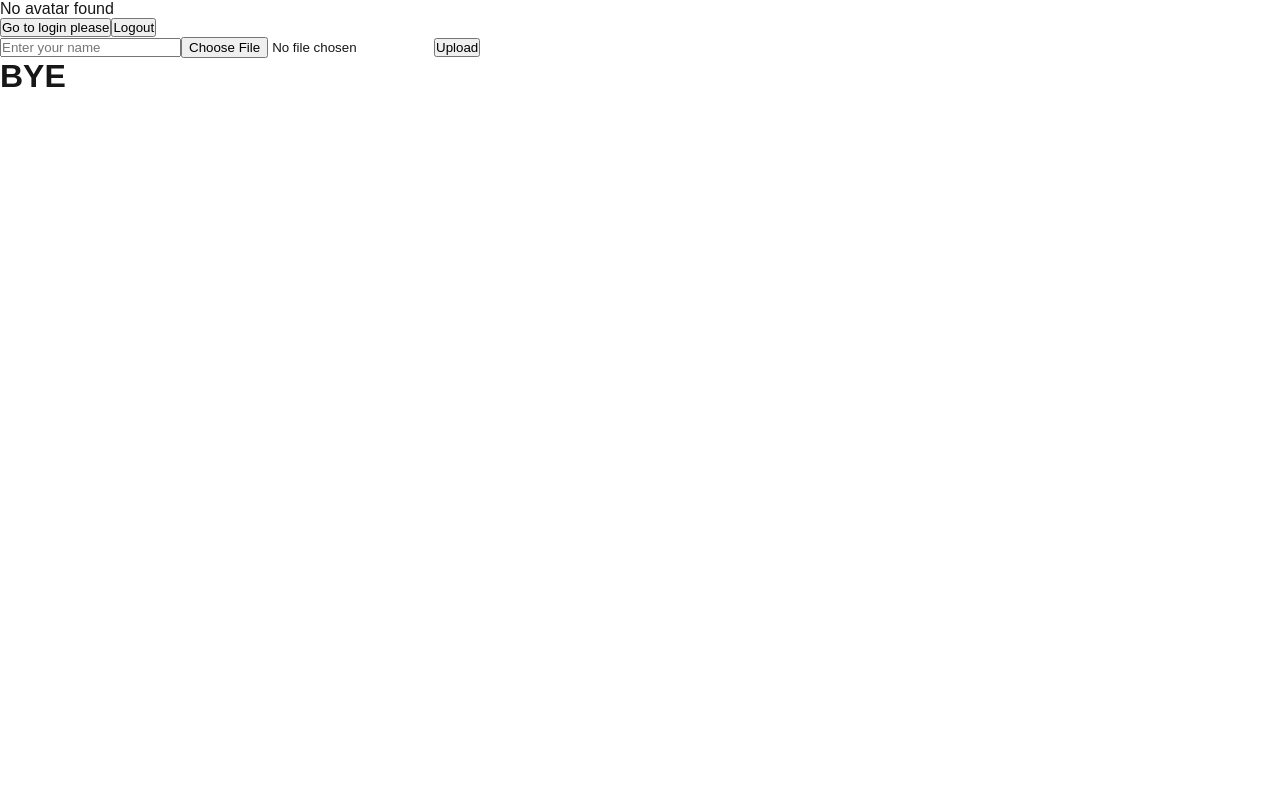
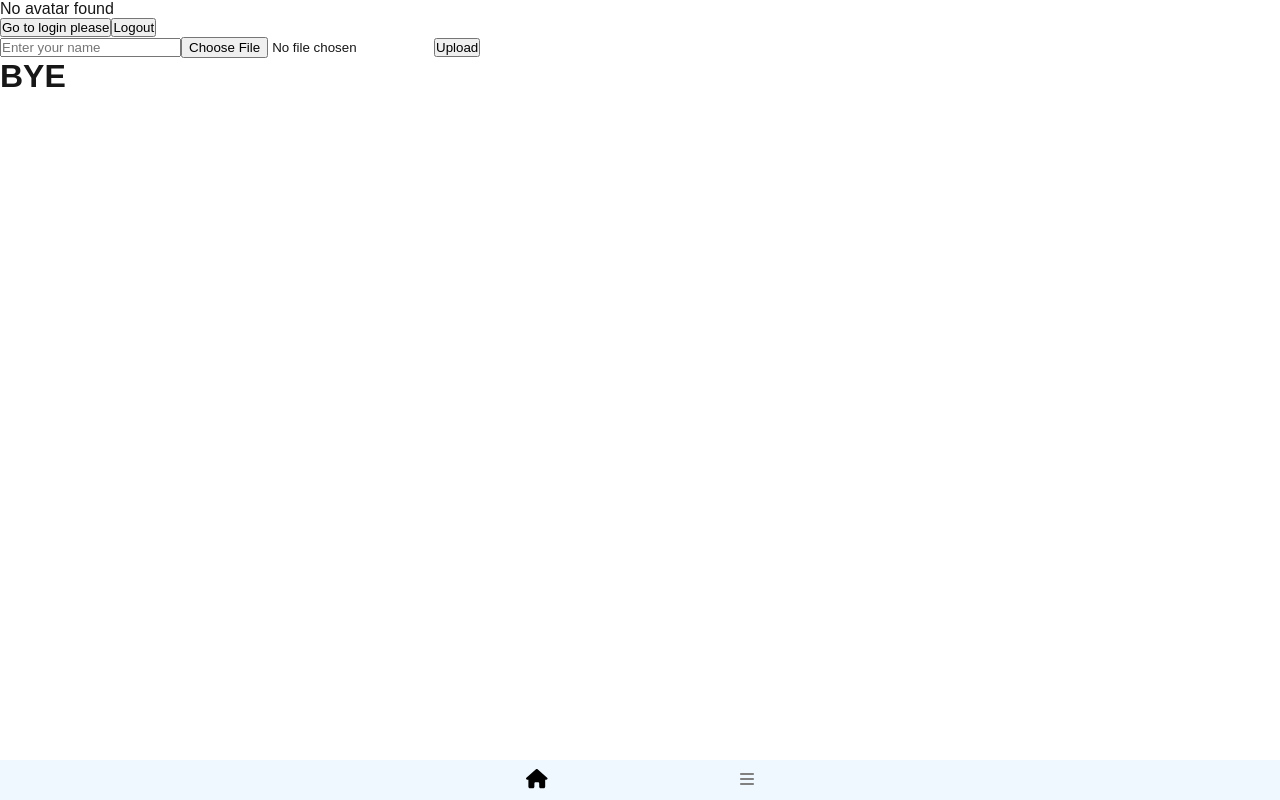
Before and after one commit to AlinMican1/LDR, a Next.js app: page / in a window 1280 px wide. Built offline with nearby package versions, Linux system fonts and the light colour scheme; no server answers.

Commit message:
works on main functionality of NavBar.

```diff
--- /dev/null
+++ b/components/atoms/customButton.css
@@ -0,0 +1,11 @@
+.customButtonContainer {
+  font-size: medium;
+  background-color: transparent;
+  border: 0px;
+  color: grey;
+}
+
+.customButtonContainer.active {
+  color: black;
+  font-size: larger;
+}
--- /dev/null
+++ b/components/atoms/customButton.tsx
@@ -0,0 +1,34 @@
+import { FontAwesomeIcon } from "@fortawesome/react-fontawesome";
+import Link from "next/link";
+import "./customButton.css";
+
+interface CustomButtonProps {
+  icon?: any;
+  link: string;
+  name?: string;
+  isActive?: boolean; // Prop to check if this button is active
+  onClick?: () => void; // Prop to handle click
+}
+
+const CustomButton = ({
+  icon,
+  link,
+  name,
+  isActive,
+  onClick,
+}: CustomButtonProps) => {
+  return (
+    <div>
+      <Link href={link}>
+        <button
+          className={`customButtonContainer ${isActive ? "active" : ""}`}
+          onClick={onClick}
+        >
+          {icon && <FontAwesomeIcon icon={icon} />}
+          {name}
+        </button>
+      </Link>
+    </div>
+  );
+};
+export default CustomButton;
--- a/components/molecules/login.tsx
+++ b/components/molecules/login.tsx
@@ -65,7 +65,7 @@ const Login = () => {
   };
 
   return (
-    <body>
+    <div>
       <div className="logoPosition">
         <Logo />
       </div>
@@ -113,7 +113,7 @@ const Login = () => {
           <span className="line"></span>
         </div>
       </ContainerRound>
-    </body>
+    </div>
   );
 };
 export default Login;
--- /dev/null
+++ b/components/molecules/navBar.css
@@ -0,0 +1,12 @@
+.navbarContainer {
+  width: 100vw;
+  height: 40px;
+  background-color: aliceblue;
+  position: absolute;
+  bottom: 0;
+  display: flex;
+  flex-direction: row;
+  justify-content: center;
+  align-items: center;
+  gap: 15vw;
+}
--- /dev/null
+++ b/components/molecules/navBar.tsx
@@ -0,0 +1,50 @@
+"use client";
+import "./navBar.css";
+import CustomButton from "../atoms/customButton";
+import { faHome } from "@fortawesome/free-solid-svg-icons";
+import { faBars } from "@fortawesome/free-solid-svg-icons";
+import { useEffect, useState } from "react";
+import { usePathname } from "next/navigation";
+const NavBar = () => {
+  const [activeButton, setActiveButton] = useState<string>("home"); // To track the active button
+  const path = usePathname();
+
+  useEffect(() => {
+    if (path === "/") {
+      setActiveButton("home");
+    } else if (path === "/settings") {
+      setActiveButton("settings");
+    } else if (path === "/register") {
+      setActiveButton("register");
+    }
+    // Add more routes as needed
+  }, [path]); // This useEffect runs every time the path changes
+
+  if (path === "/login") {
+    return null; // Do not render the NavBar on login or register routes
+  }
+
+  // Update the active button and store the value in local storage
+  // const handleButtonClick = (buttonName: string) => {
+  //   setActiveButton(buttonName);
+  //   localStorage.setItem("activeButton", buttonName); // Store the active button state in local storage
+  // };
+
+  return (
+    <div className="navbarContainer">
+      <CustomButton
+        link="/"
+        icon={faHome}
+        isActive={activeButton === "home"}
+        onClick={() => setActiveButton("home")}
+      ></CustomButton>
+      <CustomButton
+        link="/register"
+        icon={faBars}
+        isActive={activeButton === "register"} // Check if this button is active
+        onClick={() => setActiveButton("register")}
+      ></CustomButton>
+    </div>
+  );
+};
+export default NavBar;
--- a/components/molecules/registration.tsx
+++ b/components/molecules/registration.tsx
@@ -109,7 +109,7 @@ const Registration = () => {
   };
 
   return (
-    <body>
+    <div>
       <ContainerRound>
         <div className="container">
           <h1>Register</h1>
@@ -181,7 +181,7 @@ const Registration = () => {
           </h3>
         </div>
       </ContainerRound>
-    </body>
+    </div>
   );
 };
 
--- a/src/app/layout.tsx
+++ b/src/app/layout.tsx
@@ -3,6 +3,7 @@ import localFont from "next/font/local";
 import "./globals.css";
 import AuthProvider from "@/utils/SessionProvider";
 import { getServerSession } from "next-auth";
+import NavBar from "@/components/molecules/navBar";
 
 const geistSans = localFont({
   src: "./fonts/GeistVF.woff",
@@ -30,7 +31,10 @@ export default async function RootLayout({
   return (
     <html lang="en">
       <body className={`${geistSans.variable} ${geistMono.variable}`}>
-        <AuthProvider>{children}</AuthProvider>
+        <AuthProvider>
+          {children}
+          <NavBar />
+        </AuthProvider>
       </body>
     </html>
   );
```
